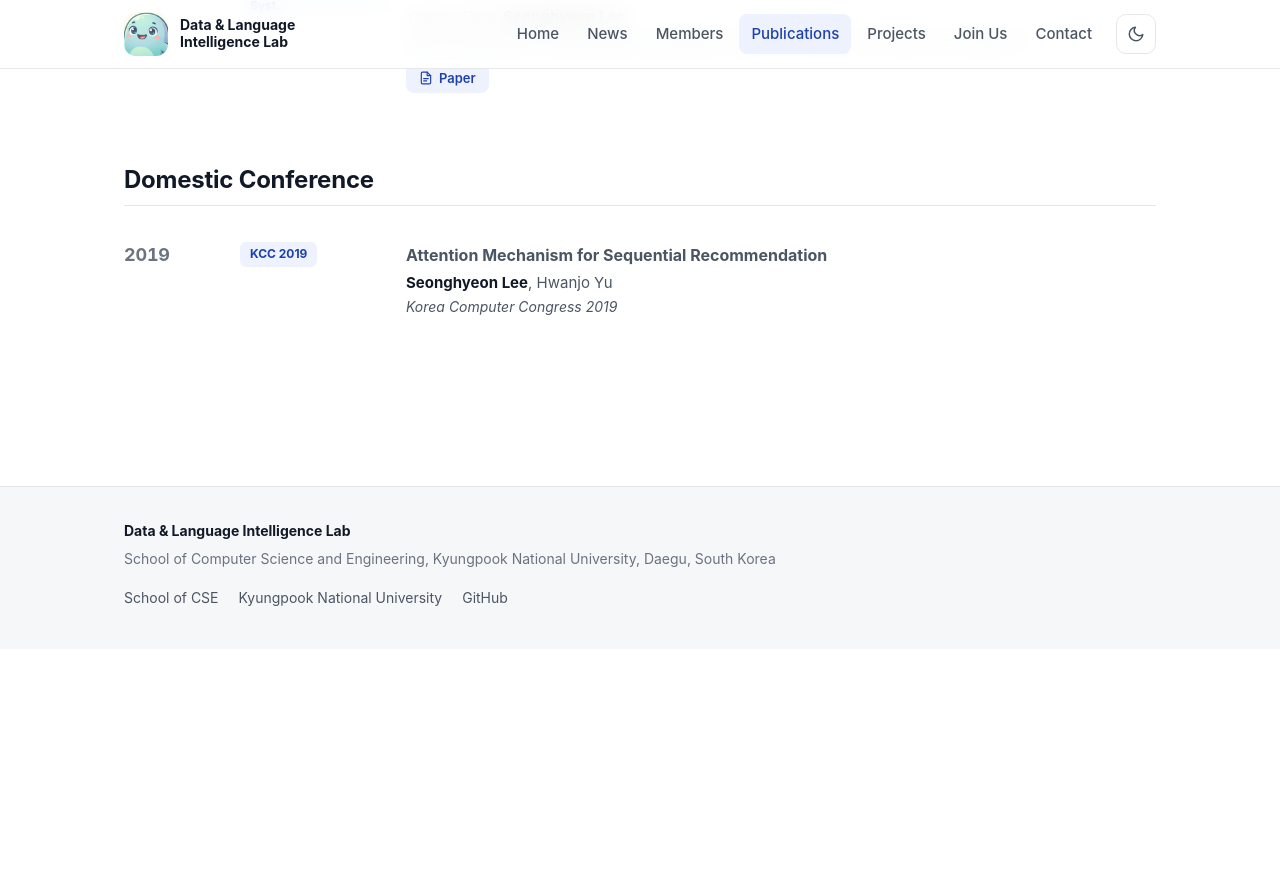
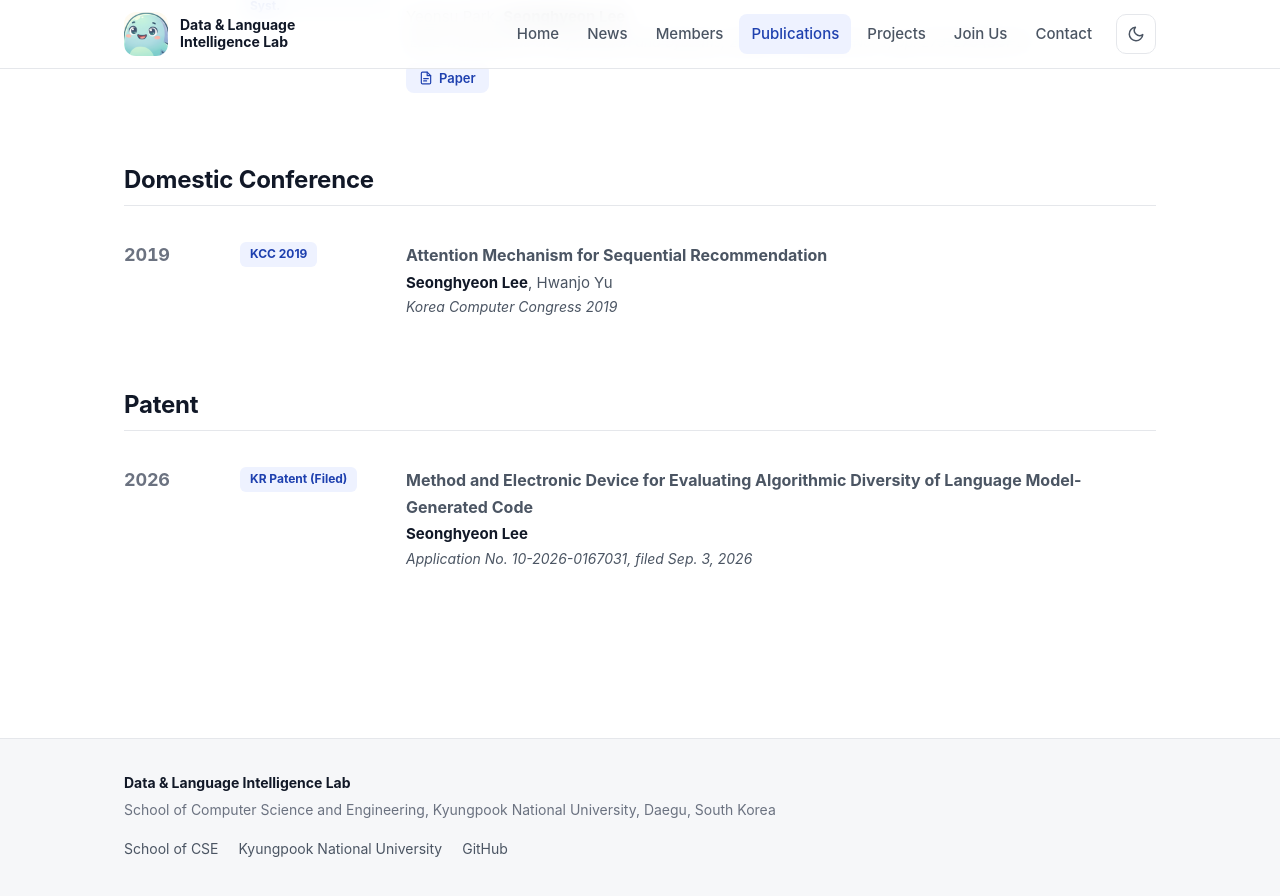
Before and after one commit to knu-dli/knu-dli.github.io, a Jekyll site: the page built from publications.html, in a window 1280 px wide and 900 px high, scrolled down 3874 px. Shown: the top 896 px of the window. Built offline with Jekyll 4.4.1, drawn with Linux system fonts in a browser that asks for light colours; some web fonts are replaced; before the commit the page ends 4523 px from its top, so only the background shows below that.

Commit message:
Publications: add Patent section with the first filed application; Projects: add Technology Transfer list (hidden while empty)
Co-Authored-By: Claude Opus 5.5 <noreply@anthropic.com>

```diff
--- a/_data/publications.yml
+++ b/_data/publications.yml
@@ -183,3 +183,14 @@
       authors: Seonghyeon Lee, Hwanjo Yu
       venue: KCC 2019
       venue_detail: Korea Computer Congress 2019
+
+# Patents: authors = inventors, venue = status (e.g. "KR Patent (Filed)"),
+# venue_detail = application/registration number and date, year = filing year.
+- category: Patent
+  id: patent
+  items:
+    - year: 2026
+      title: Method and Electronic Device for Evaluating Algorithmic Diversity of Language Model-Generated Code
+      authors: Seonghyeon Lee
+      venue: KR Patent (Filed)
+      venue_detail: "Application No. 10-2026-0167031, filed Sep. 3, 2026"
```
Also changed, not shown: _data/tech_transfers.yml (added, +8 -0 lines), projects.html (+20 -0 lines).
